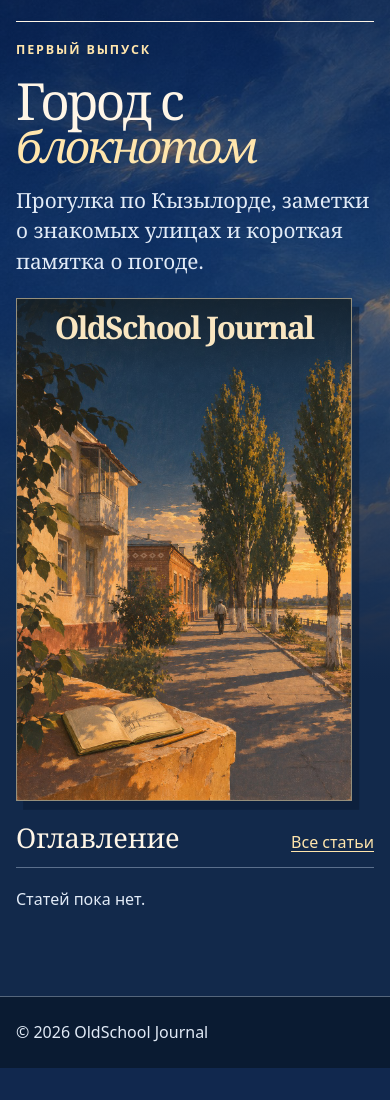
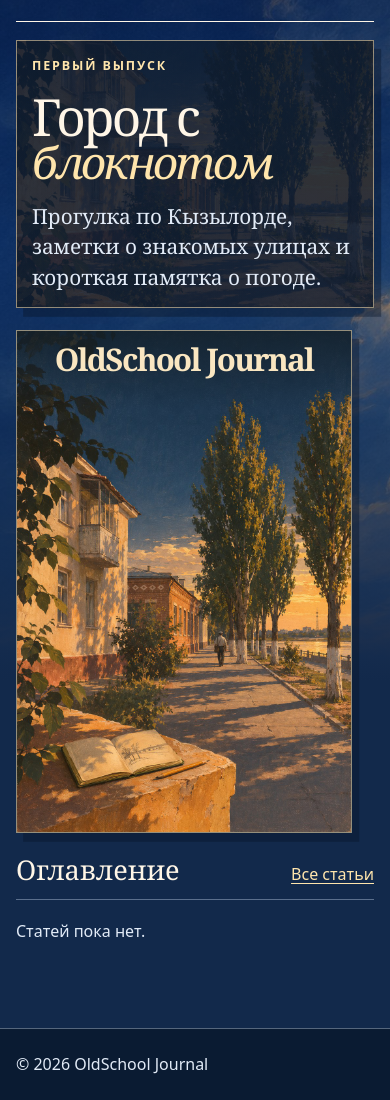
Before and after one commit to Stolank/blog, a Django app: page / in a window 390 px wide. Shown: the part 135-1235 px from the top of the page. Before the commit the page ends 1203 px from the top, so only its background shows below. Run offline with Django 5.2, Linux system fonts and the light colour scheme; data that the repository does not hold is empty.

Commit message:
Frame the first issue contents as a matching cover

```diff
--- a/django_blog/static/journal.css
+++ b/django_blog/static/journal.css
@@ -69,15 +69,29 @@ p { margin: 0 0 1rem; overflow-wrap: anywhere; }
 }
 .issue-page :is(.site-header, .site-footer, .skip-link) { background-color: rgb(9 24 46 / .84); }
 .journal-issue {
+    --issue-frame: rgb(255 230 181 / .54);
+    --issue-shadow: .45rem .55rem 0 rgb(8 23 43 / .43);
+    --sheet-padding: clamp(1rem, 2.5vw, 2rem);
     display: grid;
     grid-template-columns: minmax(0, 1fr) minmax(0, .83fr);
     grid-template-rows: auto 1fr;
     column-gap: clamp(2rem, 6vw, 5.25rem);
-    row-gap: 2rem;
+    row-gap: 1.55rem;
     border-top: 1px solid var(--ink);
     padding-top: clamp(1.1rem, 3vw, 2.25rem);
 }
-.issue-intro { grid-column: 1; grid-row: 1; }
+.journal-issue::before {
+    content: "";
+    grid-column: 1;
+    grid-row: 1 / span 2;
+    border: 1px solid var(--issue-frame);
+    background:
+        linear-gradient(rgb(10 26 49 / .86), rgb(10 26 49 / .83)),
+        url("journal/city-with-notebook.jpg") center 58% / cover;
+    box-shadow: var(--issue-shadow);
+}
+.issue-intro, .issue-contents { position: relative; padding-inline: var(--sheet-padding); }
+.issue-intro { grid-column: 1; grid-row: 1; padding-top: var(--sheet-padding); }
 .issue-edition {
     color: var(--green);
     font-size: .78rem;
@@ -112,9 +126,9 @@ p { margin: 0 0 1rem; overflow-wrap: anywhere; }
     justify-self: end;
     width: min(100%, 27rem);
     margin: 0;
-    border: 1px solid rgb(255 230 181 / .54);
+    border: 1px solid var(--issue-frame);
     background: #192a38;
-    box-shadow: .45rem .55rem 0 rgb(8 23 43 / .43);
+    box-shadow: var(--issue-shadow);
 }
 .issue-cover img { display: block; width: 100%; height: auto; }
 .issue-cover figcaption {
@@ -127,7 +141,7 @@ p { margin: 0 0 1rem; overflow-wrap: anywhere; }
     letter-spacing: -.055em;
     text-align: center;
 }
-.issue-contents { grid-column: 1; grid-row: 2; align-self: start; }
+.issue-contents { grid-column: 1; grid-row: 2; align-self: start; padding-bottom: var(--sheet-padding); }
 .issue-contents-heading {
     display: flex;
     flex-wrap: wrap;
@@ -188,6 +202,17 @@ tbody tr:last-child > * { border-bottom: 0; }
     .issue-contents .article-teaser { grid-template-columns: minmax(0, 1fr); gap: .3rem; }
 }
 
+@media (max-width: 48rem) {
+    .journal-issue { grid-template-columns: minmax(0, 1fr); grid-template-rows: auto; gap: 1.4rem; }
+    .journal-issue::before { grid-row: 1; }
+    .issue-intro { padding-bottom: var(--sheet-padding); }
+    .issue-cover, .issue-contents { grid-column: 1; grid-row: auto; }
+    .issue-contents { padding: 0; }
+    .issue-jump { display: inline-flex; align-items: center; min-height: 2.75rem; margin-top: .45rem; }
+    .issue-cover { justify-self: start; width: min(100%, 21rem); }
+    .issue-cover figcaption { font-size: clamp(1.7rem, 8vw, 2.8rem); }
+}
+
 @media (max-width: 39rem) {
     .issue-page {
         background-image:
@@ -200,10 +225,5 @@ tbody tr:last-child > * { border-bottom: 0; }
     .container { width: calc(100% - 2rem); }
     .header-row { grid-template-columns: minmax(0, 1fr); padding-block: .7rem; }
     .account-nav { justify-content: start; }
-    .journal-issue { grid-template-columns: minmax(0, 1fr); grid-template-rows: auto; gap: 1.4rem; }
-    .issue-intro, .issue-cover, .issue-contents { grid-column: 1; grid-row: auto; }
-    .issue-jump { display: inline-flex; align-items: center; min-height: 2.75rem; margin-top: .45rem; }
-    .issue-cover { justify-self: start; width: min(100%, 21rem); }
-    .issue-cover figcaption { font-size: clamp(1.7rem, 8vw, 2.8rem); }
     .article-teaser { grid-template-columns: minmax(0, 1fr); gap: .35rem; }
 }
```
Also changed, not shown: docs/FIRST-ISSUE.md (+1 -1 lines).
